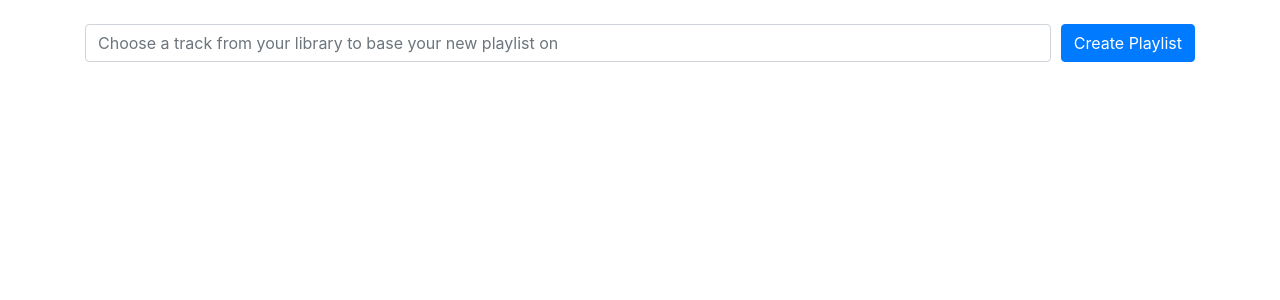
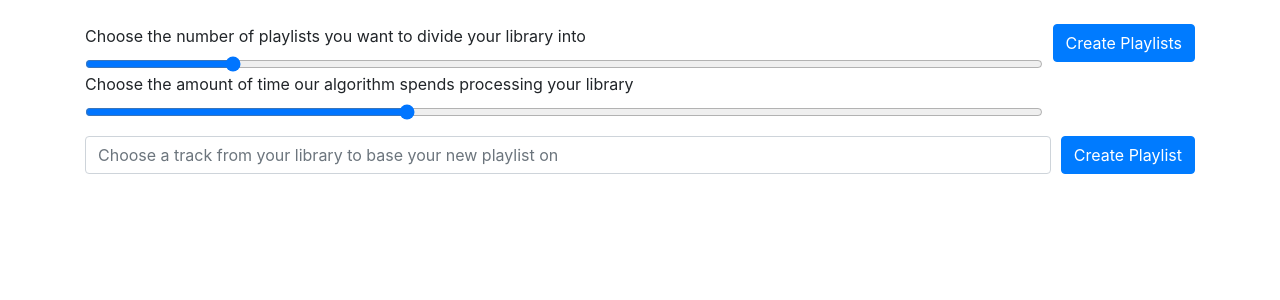
Before and after one commit to sampeters747/spotify-sorter, a Flask app: template web/templates/demo.html in a window 1280 px wide. Shown: the part 56-356 px from the top of the page. Run offline with Flask 2, Linux system fonts and the light colour scheme; the template is opened without the code that fills it, so the values that code supplies are empty; some libraries are stand-ins or nearby versions.

Commit message:
Added ability to display multiple playlists to demo page

```diff
--- a/web/config_app.py
+++ b/web/config_app.py
@@ -21,7 +21,7 @@ class Config:
     FEATURE_LIST = ['acousticness', 'danceability', 'energy', 'instrumentalness', 'liveness',
             'loudness', 'speechiness', 'valence', 'key', 'tempo', 'mode']
 
-    PLAYLIST_NAME_FILEPATH = 'animals.txt'
+    PLAYLIST_NAME_FILEPATH = 'playlist_names.txt'
     DEFAULT_USER = 'what'
 app = Flask("__main__")
 app.config.from_object(Config)
--- a/web/templates/demo.html
+++ b/web/templates/demo.html
@@ -31,6 +31,21 @@
 		</nav>
 
 		<main role="main" class="container">
+
+		<form id="cluster_form">
+		<div id="form-section" class="form-row">
+			<div class="col">
+			<label for="formPlaylistNumberRange">Choose the number of playlists you want to divide your library into</label>
+			<input type="range" name="cluster_number" class="form-control-range" id="formPlaylistNumberRange" min="3" max="50" value="10">
+			<label for="formControlRange">Choose the amount of time our algorithm spends processing your library</label>
+			<input type="range" name="repetition_number" class="form-control-range" id="formControlRange" min="0" max="30" value="10">
+			</div>
+
+			<div class="col-auto">
+			<input type="submit" id="cluster_submit_button" class="btn btn-primary mb-2" value="Create Playlists">
+			</div>
+		</div>
+		</form>
 		<form id="playlist_form">
 		<div id="form-section" class="form-row">
 			<div class="col">
@@ -42,21 +57,9 @@
 			<input type="submit" id="submit_button" class="btn btn-primary mb-2" value="Create Playlist">
 			</div>
 		</div>
-	</form>
+		</form>
 
-		<div id="playlist_view" >
-			<table id="playlist_table" class="table table-striped" style="display:None">
-				<thead>
-					<tr>
-						<th scope="col">#</th>
-						<th scope="col">Title</th>
-						<th scope="col">Artist</th>
-						<th scope="col"><input type="submit" id="save_button" class="btn btn-primary mb-2" value="Save Playlist"></th>
-					</tr>
-				</thead>
-				<tbody id='playlist_body'>
-				</tbody>
-			</table>
+		<div id="playlists_view" >
 		</div>
 		</main>
 <script type="text/javascript">
@@ -71,15 +74,56 @@
 			};
 		});
 	}
+	function display_returned_playlists(data){
+		if (data.length>0){
+		var clusters = data
+		console.log(clusters)
+
+		$("#playlists_view").html('');
+		var pl_html = '';
+		for (var i=0; i<clusters.length; i++) {
+			var cluster = clusters[i];
+			var tablename = "playlist_table"+i;
+			$("#playlists_view").append('<table id="'+tablename+'" class="table table-striped"></table>');
+			$("#"+tablename).append(`<thead>
+					<tr>
+						<th scope="col">#</th>
+						<th scope="col">Title</th>
+						<th scope="col">Artist</th>
+				<th scope="col"><input type="submit" id="save_button${i}" class="btn btn-primary mb-2 save-playlist-btn" value="Save Playlist"></th>
+					</tr>
+				</thead>
+				`);
+			$("#"+tablename).append('<tbody id="'+tablename+'body"></tbody>');
+			var playlist_ids = [];
+			for (var j = 1; j<=cluster.length; j++) {
+				var song = cluster[j-1]
+				var song_str = ""
+				playlist_ids.push(song.track_id);
+				song_str += '<tr>'+'<th scope="row">'+j.toString()+'</th>';
+				song_str += '<td>'+song.title+'</td>';
+				song_str += '<td>'+song.artist+'</td>';
+				if (song.preview_url != "null"){
+				song_str += '<td><a href='+song.preview_url+'>Link to song preview</a></td>'+'</tr>';
+				}
+				else {song_str += '</tr>';}
+				$("#"+tablename+"body").append(song_str);
+			}
+			$("#save_button"+i).data('playlist', playlist_ids);
+		}
+
+	}
+	}
 $(document).ready(function(){
 	$("#playlist_form").submit(function(e){
 		e.preventDefault();
 	});
 
-	$("#save_button").click(function(e){
+	$("#playlists_view").on("click", ".save-playlist-btn", function(e){
 		e.preventDefault();
-		console.log($("#playlist_view").data("playlist"));
-		var playlist_ids = $("#playlist_view").data("playlist");
+		console.log("here");
+		var playlist_ids = $(this).data("playlist");
+		console.log(playlist_ids);
 		$.post('save_playlist', {'playlist':playlist_ids},
 			function(data) {
 				console.log(data);
@@ -91,35 +135,21 @@ $(document).ready(function(){
 		e.preventDefault();
 		var form_data = $("#playlist_form").serialize();
 		console.log(form_data);
-		$.post('first_n', form_data,
-			function(data){
-				if (data.status){
-					var playlist = data.playlist;
-					console.log(playlist);
-					var playlist_ids = [];
-					for (var j = 0; j<playlist.length; j++){
-						playlist_ids.push(playlist[j].track_id);
-					};
-
-					$("#playlist_view").data('playlist', playlist_ids);
-					console.log("trying to save playlist data");
-					console.log($("#playlist_view").data('playlist'));
-					var table_html = '';
-					$("#playlist_body").html('');
-					for (var i = 1; i<=playlist.length; i++) {
-						table_html += '<tr>'+'<th scope="row">'+i.toString()+'</th>';
-						table_html += '<td>'+playlist[i-1].title+'</td>';
-						table_html += '<td>'+playlist[i-1].artist+'</td>';
-						if (playlist[i-1].preview_url != "null"){
-						table_html += '<td><a href='+playlist[i-1].preview_url+'>Link to song preview</a></td>'+'</tr>';
-						}
-						else {table_html += '</tr>';}
-					};
-					$("#playlist_body").html(table_html);
-					$("#playlist_table").show();
-				};
-
-			});
+		$.post('first_n', form_data, function( data ) {
+			if (data.status) {
+				display_returned_playlists([data.playlist]);
+			}
+		})
+	});
+	$("#cluster_submit_button").click(function(e){
+		e.preventDefault();
+		var form_data = $("#cluster_form").serialize();
+		console.log(form_data);
+		$.post('cluster', form_data, function( data ) {
+			if (data.status) {
+				display_returned_playlists(data.clusters);
+			}
+		})
 	});
 	populate_seed_track_list();
 
```
Also changed, not shown: web/routes.py (+11 -8 lines).
